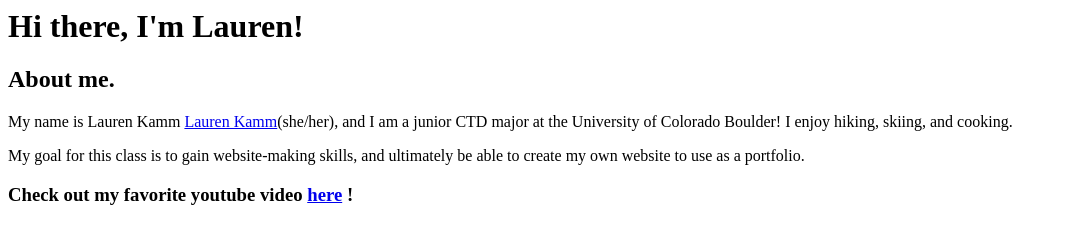
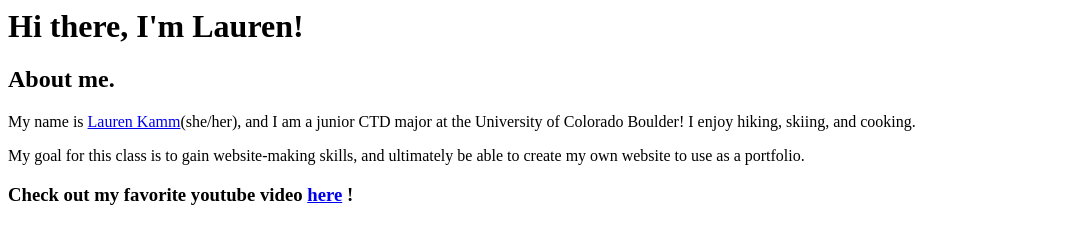
Before and after one commit to laurenkamm/laurenkamm.github.io, a plain HTML site: page wa/wa2.html in a window 1280 px wide. Shown: the whole page, without its empty margins (0-1067 px from the left). Drawn offline with Linux system fonts and the light colour scheme.

Commit message:
update wa2.html

```diff
--- a/wa/wa2.html
+++ b/wa/wa2.html
@@ -3,7 +3,7 @@
     <body>
         <h1>Hi there, I'm Lauren!</h1>
         <h2>About me.</h2>
-        <p>My name is Lauren Kamm <a href="https://laurenkamm.github.io/img/Lauren_Photo.jpg">Lauren Kamm</a>(she/her), and I am a junior CTD major at the University of Colorado Boulder! I enjoy hiking, skiing, and cooking.  </p>
+        <p>My name is <a href="https://laurenkamm.github.io/img/Lauren_Photo.jpg">Lauren Kamm</a>(she/her), and I am a junior CTD major at the University of Colorado Boulder! I enjoy hiking, skiing, and cooking.  </p>
         <p>My goal for this class is to gain website-making skills, and ultimately be able to create my own website to use as a portfolio.</p>
         <h3>Check out my favorite youtube video <a href="https://www.youtube.com/watch?v=zMjYDwge8CI">here</a> !</h3>
     </body>
```
